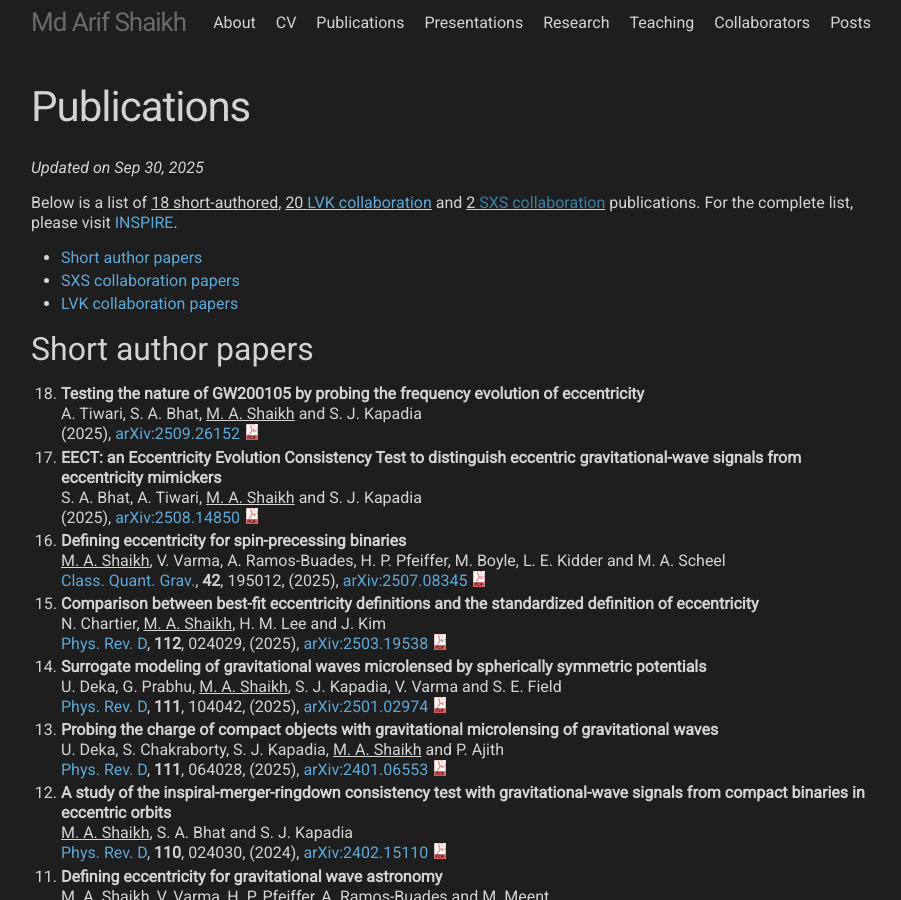
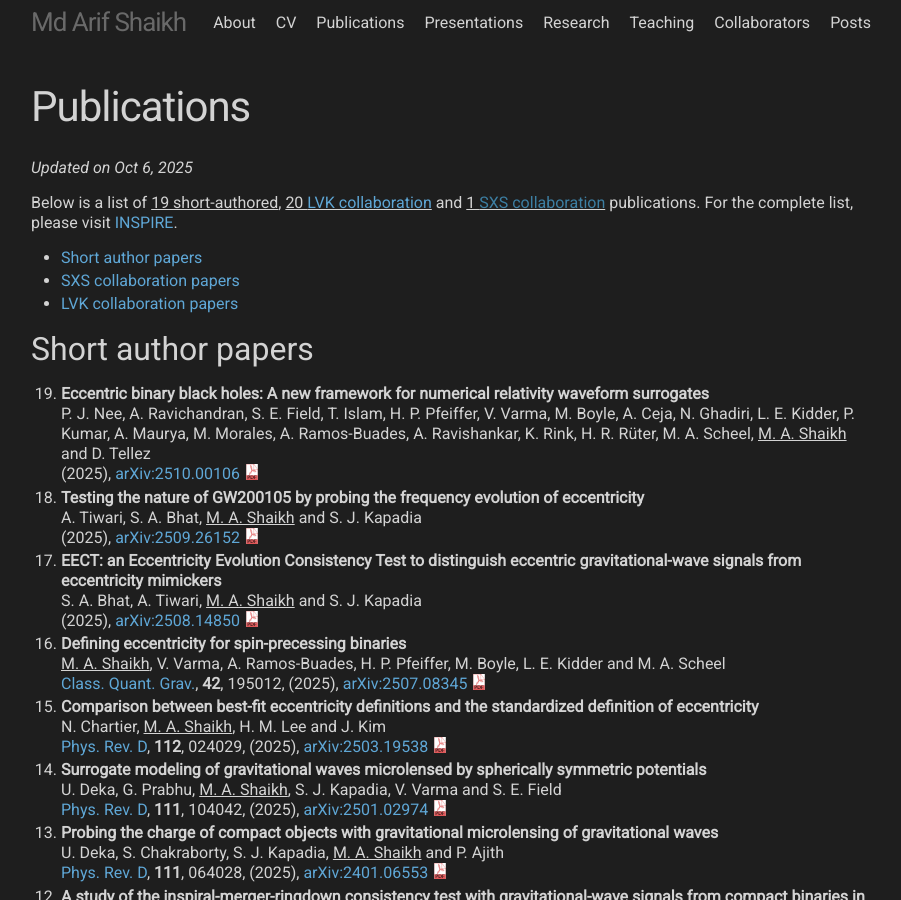
Before and after one commit to md-arif-shaikh/md-arif-shaikh.github.io, a Jekyll site: the page built from 03_publications.html, in a window 1280 px wide and 900 px high. Shown: the whole window, without its empty margins (189-1090 px from the left). Built offline with Jekyll 4.4.1, drawn with Linux system fonts in a browser that asks for light colours; a style sheet for code colours, icons or effects is not loaded; some of the changed text lies outside the part shown.

Commit message:
update publications

```diff
--- a/03_publications.html
+++ b/03_publications.html
@@ -2,7 +2,7 @@
 title: "Publications"
 permalink: /publications/
 layout: page
-update_date: 30-09-2025
+update_date: 06-10-2025
 ---
 {% assign short_paper_count = site.data.short_author_html | size %}
 {% assign lvk_paper_count = site.data.lvk_html | size %}
@@ -19,7 +19,7 @@ update_date: 30-09-2025
   short-authored</u>, <u>{{lvk_paper_count}} <a href="https://www.ligo.caltech.edu/page/ligo-scientific-collaboration"> LVK
   collaboration</a></u> and <u> {{sxs_paper_count}} <a href="">SXS collaboration</a></u> publications.
   For the complete list, please visit
-  <a href="https://inspirehep.net/literature?sort=mostrecent&size=25&page=1&q=author%3AMd.Arif.Shaikh.1%20and%20ac%3C20&ui-citation-summary=true">INSPIRE</a>.
+  <a href="https://inspirehep.net/literature?sort=mostrecent&size=25&page=1&q=author%3AMd.Arif.Shaikh.1&ui-citation-summary=true">INSPIRE</a>.
 </p>
 
 {% include publications.html %}
--- a/_data/short_author.bib
+++ b/_data/short_author.bib
@@ -1,3 +1,13 @@
+@article{Nee:2025nmh,
+    author = "Nee, Peter James and Ravichandran, Adhrit and Field, Scott E. and Islam, Tousif and Pfeiffer, Harald P. and Varma, Vijay and Boyle, Michael and Ceja, Andrea and Ghadiri, Noora and Kidder, Lawrence E. and Kumar, Prayush and Maurya, Akash and Morales, Marlo and Ramos-Buades, Antoni and Ravishankar, Abhishek and Rink, Katie and R{\"u}ter, Hannes R. and Scheel, Mark A. and Shaikh, Md Arif and Tellez, Daniel",
+    title = "{Eccentric binary black holes: A new framework for numerical relativity waveform surrogates}",
+    eprint = "2510.00106",
+    archivePrefix = "arXiv",
+    primaryClass = "gr-qc",
+    month = "9",
+    year = "2025"
+}
+
 @article{Tiwari:2025fua,
     author = "Tiwari, Avinash and Bhat, Sajad A. and Shaikh, Md Arif and Kapadia, Shasvath J.",
     title = "{Testing the nature of GW200105 by probing the frequency evolution of eccentricity}",
--- a/_data/short_author_html.yaml
+++ b/_data/short_author_html.yaml
@@ -1,3 +1,15 @@
+Nee:2025nmh:
+  author: P. J. Nee, A. Ravichandran, S. E. Field, T. Islam, H. P. Pfeiffer, V. Varma,
+    M. Boyle, A. Ceja, N. Ghadiri, L. E. Kidder, P. Kumar, A. Maurya, M. Morales,
+    A. Ramos-Buades, A. Ravishankar, K. Rink, H. R. R&uuml;ter, M. A. Scheel, <u>M.
+    A. Shaikh</u> and D. Tellez
+  title: 'Eccentric binary black holes: A new framework for numerical relativity waveform
+    surrogates'
+  eprint: '2510.00106'
+  archivePrefix: arXiv
+  primaryClass: gr-qc
+  month: '9'
+  year: '2025'
 Tiwari:2025fua:
   author: A. Tiwari, S. A. Bhat, <u>M. A. Shaikh</u> and S. J. Kapadia
   title: Testing the nature of GW200105 by probing the frequency evolution of eccentricity
--- a/_data/sxs_html.yaml
+++ b/_data/sxs_html.yaml
@@ -1,12 +1,3 @@
-Nee:2025nmh:
-  author: P. J. Nee and  others
-  title: 'Eccentric binary black holes: A new framework for numerical relativity waveform
-    surrogates'
-  eprint: '2510.00106'
-  archivePrefix: arXiv
-  primaryClass: gr-qc
-  month: '9'
-  year: '2025'
 Scheel:2025jct:
   author: M. A. Scheel and  others
   title: The SXS Collaboration's third catalog of binary black hole simulations
--- a/scripts/generate_publication_yaml.py
+++ b/scripts/generate_publication_yaml.py
@@ -32,6 +32,9 @@ def format_author_list(authors, format="html"):
         first = [x[0] + "." for x in first]
         first = " ".join(first)
         new_author = first + " " + last[0]
+        if format == "html" and r"{\"u}" in new_author:
+            new_author = new_author.replace(r"{\"u}", "&uuml;")
+            print(new_author)
         if new_author == "M. A. Shaikh":
             if format == "html":
                 new_author = "<u>" + new_author + "</u>"
```
Also changed, not shown: _data/sxs.bib (+0 -10 lines).
